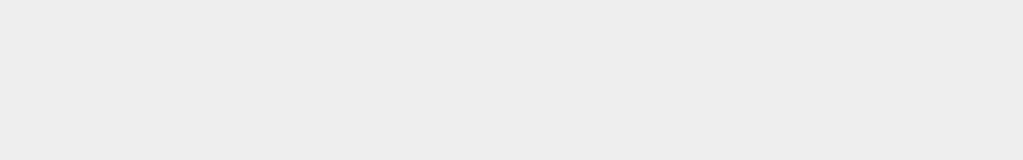
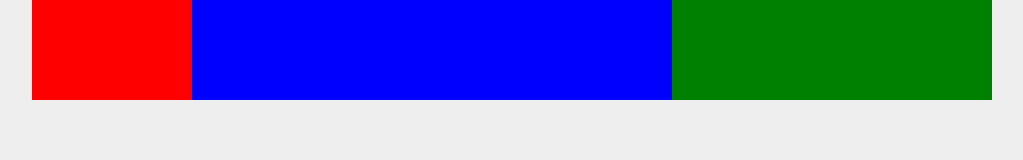
Before and after one commit to sauravjaswl14/CSS-, a plain HTML site: page css-flexbox/index.html in a window 1280 px wide. Shown: the whole page, without its empty margins (128-1151 px from the left). Drawn offline with Linux system fonts and the light colour scheme.

Commit message:
Flex-grow

```diff
--- a/css-flexbox/index.html
+++ b/css-flexbox/index.html
@@ -1,8 +1,8 @@
 <!DOCTYPE html>
 <html lang="en">
   <head>
-    <title>The Net Ninja - CSS Flexbox</title>
-    <link rel="stylesheet" type="text/css" href="style.css">
+    <title>CSS Flexbox</title>
+    <link rel="stylesheet" type="text/css" href="style.css" />
   </head>
   <body>
     <div class="wrapper">
--- a/css-flexbox/style.css
+++ b/css-flexbox/style.css
@@ -1,14 +1,39 @@
-*{
+* {
   font-family: verdana;
   margin: 0;
 }
 
-body{
+body {
   background: #eee;
 }
 
-.wrapper{
+.wrapper {
   width: 100%;
   max-width: 960px;
   margin: 0 auto;
 }
+
+.flex-container {
+  display: flex;
+  background: #fff;
+}
+
+.box {
+  height: 100px;
+  min-width: 100px;
+}
+
+.one {
+  background: red;
+  flex-grow: 1;
+}
+
+.two {
+  background: blue;
+  flex-grow: 3;
+}
+
+.three {
+  background: green;
+  flex-grow: 2;
+}
```
Lines whose indentation alone changed are shown as unchanged.
